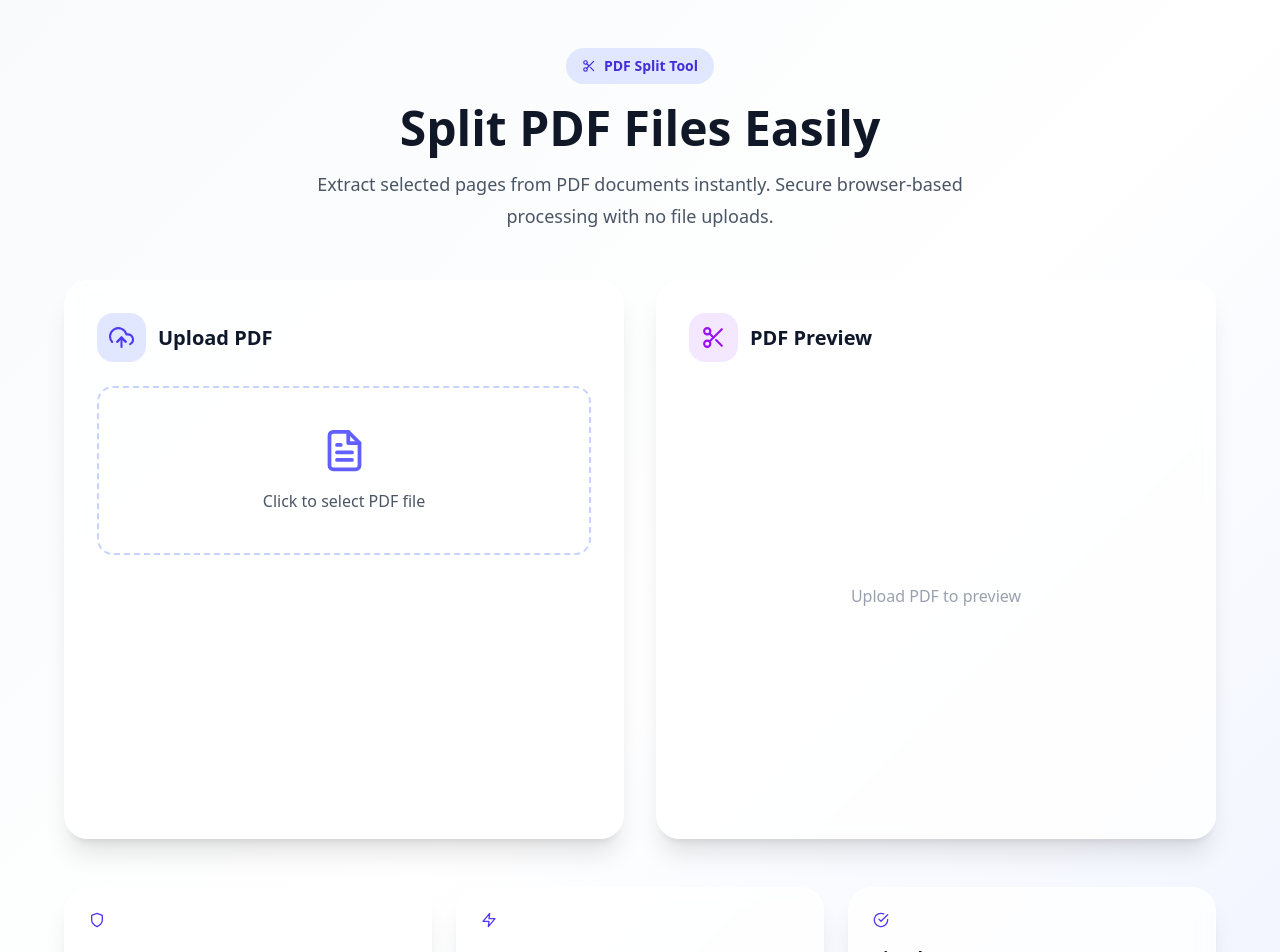
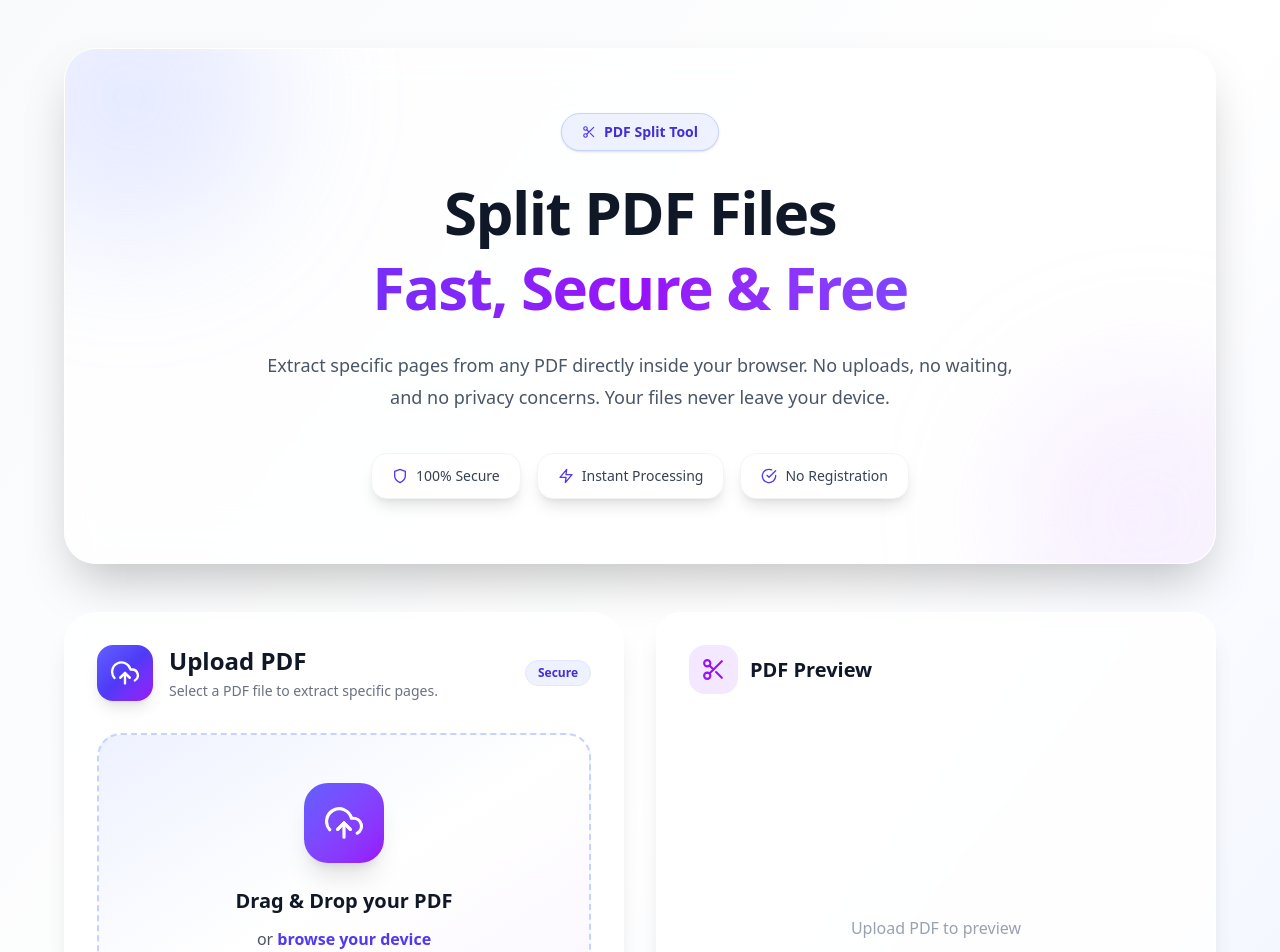
Before and after one commit to Blackmafia453/toolverse, a Next.js app: page /tools/pdf-split in a window 1280 px wide. Shown: the top 952 px of the page. Built offline with nearby package versions, Linux system fonts and the light colour scheme.

Commit message:
Improve PDF Split SaaS UI V2 - Part 1

```diff
--- a/app/tools/pdf-split/page.tsx
+++ b/app/tools/pdf-split/page.tsx
@@ -152,50 +152,126 @@ const blob = new Blob(
 
       <div className="max-w-6xl mx-auto">
 
-        <section className="text-center mb-12">
+       <section className="relative overflow-hidden rounded-[32px] border border-white/60 bg-white/70 backdrop-blur-xl shadow-2xl px-8 py-16 mb-12">
+
+  {/* Background Glow */}
+  <div className="absolute -top-24 -left-20 h-72 w-72 rounded-full bg-indigo-300/25 blur-3xl"></div>
+  <div className="absolute -bottom-24 -right-20 h-72 w-72 rounded-full bg-purple-300/20 blur-3xl"></div>
+
+  <div className="relative z-10 text-center">
 
     <div className="
       inline-flex
       items-center
       gap-2
-            px-4
+      rounded-full
+      border
+      border-indigo-200
+      bg-indigo-50
+      px-5
       py-2
-            rounded-full
-            bg-indigo-100
-            text-indigo-700
       text-sm
       font-semibold
-            mb-5
+      text-indigo-700
+      shadow-sm
+    ">
+      <FiScissors className="text-indigo-600" />
+      PDF Split Tool
+    </div>
+
+    <h1 className="
+      mt-6
+      text-4xl
+      md:text-6xl
+      font-extrabold
+      tracking-tight
+      text-gray-900
+      leading-tight
+    ">
+      Split PDF Files
+      <span className="block bg-gradient-to-r from-indigo-600 via-purple-600 to-indigo-500 bg-clip-text text-transparent">
+        Fast, Secure & Free
+      </span>
+    </h1>
+
+    <p className="
+      mt-6
+      max-w-3xl
+      mx-auto
+      text-lg
+      leading-8
+      text-gray-600
+    ">
+      Extract specific pages from any PDF directly inside your browser.
+      No uploads, no waiting, and no privacy concerns. Your files never
+      leave your device.
+    </p>
+
+    <div className="
+      mt-10
+      flex
+      flex-wrap
+      justify-center
+      gap-4
     ">
 
-            <FiScissors />
+      <div className="
+        flex
+        items-center
+        gap-2
+        rounded-2xl
+        bg-white
+        px-5
+        py-3
+        shadow-lg
+        border
+        border-gray-100
+      ">
+        <FiShield className="text-indigo-600" />
+        <span className="text-sm font-medium text-gray-700">
+          100% Secure
+        </span>
+      </div>
 
-            PDF Split Tool
+      <div className="
+        flex
+        items-center
+        gap-2
+        rounded-2xl
+        bg-white
+        px-5
+        py-3
+        shadow-lg
+        border
+        border-gray-100
+      ">
+        <FiZap className="text-indigo-600" />
+        <span className="text-sm font-medium text-gray-700">
+          Instant Processing
+        </span>
+      </div>
+
+      <div className="
+        flex
+        items-center
+        gap-2
+        rounded-2xl
+        bg-white
+        px-5
+        py-3
+        shadow-lg
+        border
+        border-gray-100
+      ">
+        <FiCheckCircle className="text-indigo-600" />
+        <span className="text-sm font-medium text-gray-700">
+          No Registration
+        </span>
+      </div>
 
     </div>
 
-
-          <h1 className="
-            text-4xl
-            md:text-5xl
-            font-bold
-            text-gray-900
-          ">
-            Split PDF Files Easily
-          </h1>
-
-
-          <p className="
-            mt-4
-            text-gray-600
-            max-w-2xl
-            mx-auto
-            text-lg
-            leading-8
-          ">
-            Extract selected pages from PDF documents instantly.
-            Secure browser-based processing with no file uploads.
-          </p>
+  </div>
 
 </section>
 
@@ -208,66 +284,141 @@ const blob = new Blob(
         ">
 
 
-          <div className="
-            rounded-3xl
+          <div
+  className="
+    group
+    relative
+    overflow-hidden
+    rounded-[32px]
     border
-            border-white/60
+    border-white/70
     bg-white/80
+    backdrop-blur-xl
     p-8
     shadow-xl
-            backdrop-blur
-          ">
+    transition-all
+    duration-300
+    hover:-translate-y-1
+    hover:shadow-2xl
+  "
+>
+<div className="flex items-center justify-between mb-8">
 
+  <div className="flex items-center gap-4">
 
-            <div className="
+    <div
+      className="
         flex
+        h-14
+        w-14
         items-center
-              gap-3
-              mb-6
-            ">
-
-              <div className="
-                p-3
+        justify-center
         rounded-2xl
-                bg-indigo-100
-                text-indigo-600
-              ">
-                <FiUploadCloud size={25}/>
+        bg-gradient-to-br
+        from-indigo-500
+        via-indigo-600
+        to-purple-600
+        text-white
+        shadow-lg
+      "
+    >
+      <FiUploadCloud size={28} />
     </div>
 
-              <h2 className="text-xl font-bold">
+    <div>
+
+      <h2 className="text-2xl font-bold text-gray-900">
         Upload PDF
       </h2>
 
+      <p className="mt-1 text-sm text-gray-500">
+        Select a PDF file to extract specific pages.
+      </p>
+
     </div>
 
+  </div>
 
-            <label className="
+  <span
+    className="
+      rounded-full
+      bg-indigo-50
+      px-3
+      py-1
+      text-xs
+      font-semibold
+      text-indigo-700
+      border
+      border-indigo-100
+    "
+  >
+    Secure
+  </span>
+
+</div>
+
+            <label
+  className="
+    group
+    relative
+    block
     cursor-pointer
-              block
-              rounded-2xl
+    overflow-hidden
+    rounded-3xl
     border-2
     border-dashed
     border-indigo-200
-              p-10
+    bg-gradient-to-br
+    from-indigo-50
+    via-white
+    to-purple-50
+    p-12
     text-center
+    transition-all
+    duration-300
     hover:border-indigo-500
-              transition
-            ">
+    hover:shadow-xl
+    hover:scale-[1.01]
+  "
+>
 
-              <FiFileText
+  <div className="absolute inset-0 bg-gradient-to-r from-indigo-500/5 to-purple-500/5 opacity-0 transition-opacity duration-300 group-hover:opacity-100"></div>
+
+  <div className="relative z-10">
+
+    <div
       className="
         mx-auto
-                  text-indigo-500
-                  mb-4
+        mb-6
+        flex
+        h-20
+        w-20
+        items-center
+        justify-center
+        rounded-3xl
+        bg-gradient-to-br
+        from-indigo-500
+        to-purple-600
+        text-white
+        shadow-xl
       "
-                size={45}
-              />
+    >
+      <FiUploadCloud size={38} />
+    </div>
 
-              <p className="text-gray-600">
-                Click to select PDF file
+    <h3 className="text-xl font-bold text-gray-900">
+      Drag & Drop your PDF
+    </h3>
+
+    <p className="mt-3 text-gray-600">
+      or <span className="font-semibold text-indigo-600">browse your device</span>
     </p>
 
+    <p className="mt-4 text-sm text-gray-500">
+      Supports PDF files only
+    </p>
+
+  </div>
 
   <input
     type="file"
@@ -277,7 +428,6 @@ const blob = new Blob(
   />
 
 </label>
-
 
             {file && (
               <div className="
```
Lines whose indentation alone changed are shown as unchanged.
